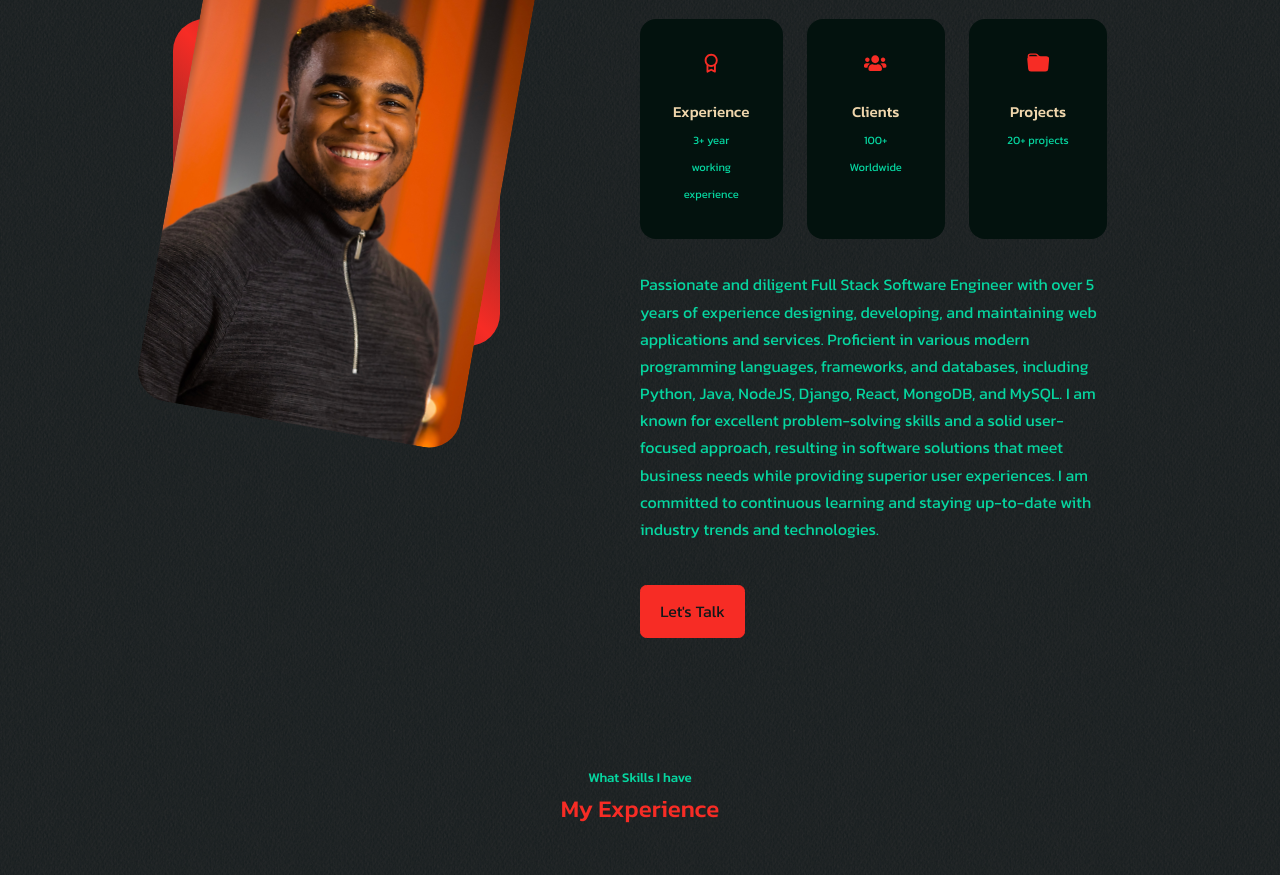
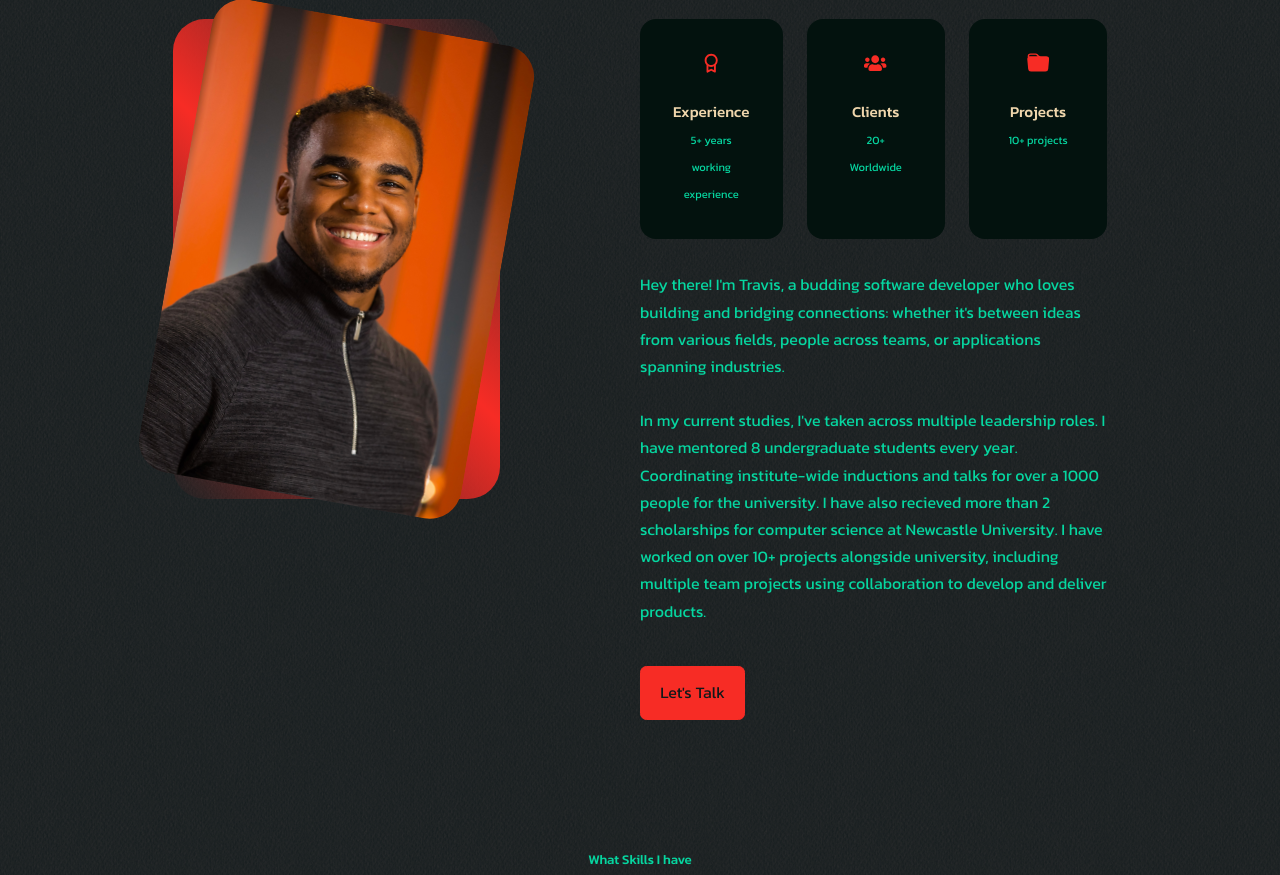
Before and after one commit to TravisLoganT/portfolio-v2, a React (Create React App) app: page / in a window 1280 px wide. Shown: the part 1020-1895 px from the top of the page. Built offline with nearby package versions, Linux system fonts and the light colour scheme.

Commit message:
fixed sizing of new professional photo

```diff
--- a/src/components/about/About.css
+++ b/src/components/about/About.css
@@ -3,6 +3,7 @@
   grid-template-columns: 35% 50%;
   gap: 15%;
 }
+
 
 .about__me {
   width: 100%;
@@ -19,6 +20,7 @@
 }
 
 .about__me-image {
+  height: 30rem;
   border-radius: 2rem;
   overflow: hidden;
   transform: rotate(10deg);
--- a/src/components/about/About.jsx
+++ b/src/components/about/About.jsx
@@ -1,6 +1,6 @@
 import React from "react";
 import "./About.css";
-import ME from "../../assets/Travis2.JPG";
+import ME from "../../assets/Travis2.jpg";
 import { BiAward } from "react-icons/bi";
 import { FaUsers } from "react-icons/fa";
 import { BsFolderFill } from "react-icons/bs";
@@ -15,7 +15,10 @@ const About = () => {
 				{/* about me introduction */}
 				<div className="about__me">
 					<div className="about__me-image">
-            <img src={ME} alt="About Me Profile Picture" />
+						<img
+							src={ME}
+							alt="Travis"
+						/>
 					</div>
 				</div>
 
@@ -26,39 +29,45 @@ const About = () => {
 						<article className="about__card">
 							<BiAward className="about__icon" />
 							<h5>Experience</h5>
-              <small>3+ year working experience</small>
+							<small>5+ years working experience</small>
 						</article>
 
 						{/* card 2 */}
 						<article className="about__card">
 							<FaUsers className="about__icon" />
 							<h5>Clients</h5>
-              <small>100+ Worldwide</small>
+							<small>20+ Worldwide</small>
 						</article>
 
 						{/* card 3 */}
 						<article className="about__card">
 							<BsFolderFill className="about__icon" />
 							<h5>Projects</h5>
-              <small>20+ projects</small>
+							<small>10+ projects</small>
 						</article>
 					</div>
 
 					{/* professtional summary infomration */}
 					<p>
-            Passionate and diligent Full Stack Software Engineer with over 5
-            years of experience designing, developing, and maintaining web
-            applications and services. Proficient in various modern programming
-            languages, frameworks, and databases, including Python, Java,
-            NodeJS, Django, React, MongoDB, and MySQL. I am known for excellent
-            problem-solving skills and a solid user-focused approach, resulting
-            in software solutions that meet business needs while providing
-            superior user experiences. I am committed to continuous learning and
-            staying up-to-date with industry trends and technologies.
+						Hey there! I'm Travis, a budding software developer who loves
+						building and bridging connections: whether it's between ideas from
+						various fields, people across teams, or applications spanning
+						industries.
+						<br />
+						<br />
+						In my current studies, I've taken across multiple leadership roles.
+						I have mentored 8 undergraduate students every year. Coordinating
+						institute-wide inductions and talks for over a 1000 people for the
+						university. I have also recieved more than 2 scholarships for
+						computer science at Newcastle University. I have worked on over 10+
+						projects alongside university, including multiple team projects
+						using collaboration to develop and deliver products.
 					</p>
 
 					{/* contact me button */}
-          <a href="#contact" className="btn btn-primary">
+					<a
+						href="#contact"
+						className="btn btn-primary">
 						Let's Talk
 					</a>
 				</div>
```
Lines whose indentation alone changed are shown as unchanged.
